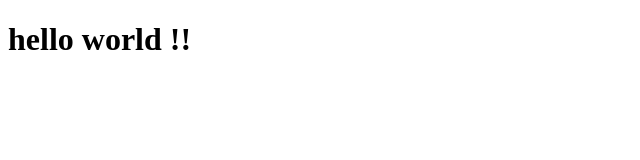
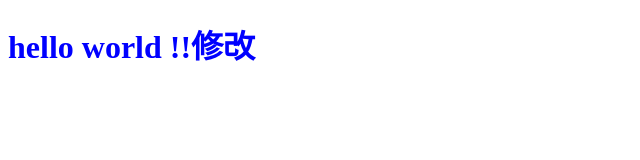
Before and after one commit to henny-520/git-test, a plain HTML site: page index.html in a window 1280 px wide. Shown: the whole page, without its empty margins (0-640 px from the left). Drawn offline with Linux system fonts and the light colour scheme.

Commit message:
新增CSS樣式

```diff
--- a/index.html
+++ b/index.html
@@ -4,8 +4,9 @@
     <meta charset="UTF-8">
     <meta name="viewport" content="width=device-width, initial-scale=1.0">
     <title>Document</title>
+    <link rel="stylesheet" href="style.css">
 </head>
 <body>
-    <h1>hello world !!</h1>
+    <h1>hello world !!修改</h1>
 </body>
 </html>
--- /dev/null
+++ b/style.css
@@ -0,0 +1,3 @@
+h1{
+    color:blue
+}
```
